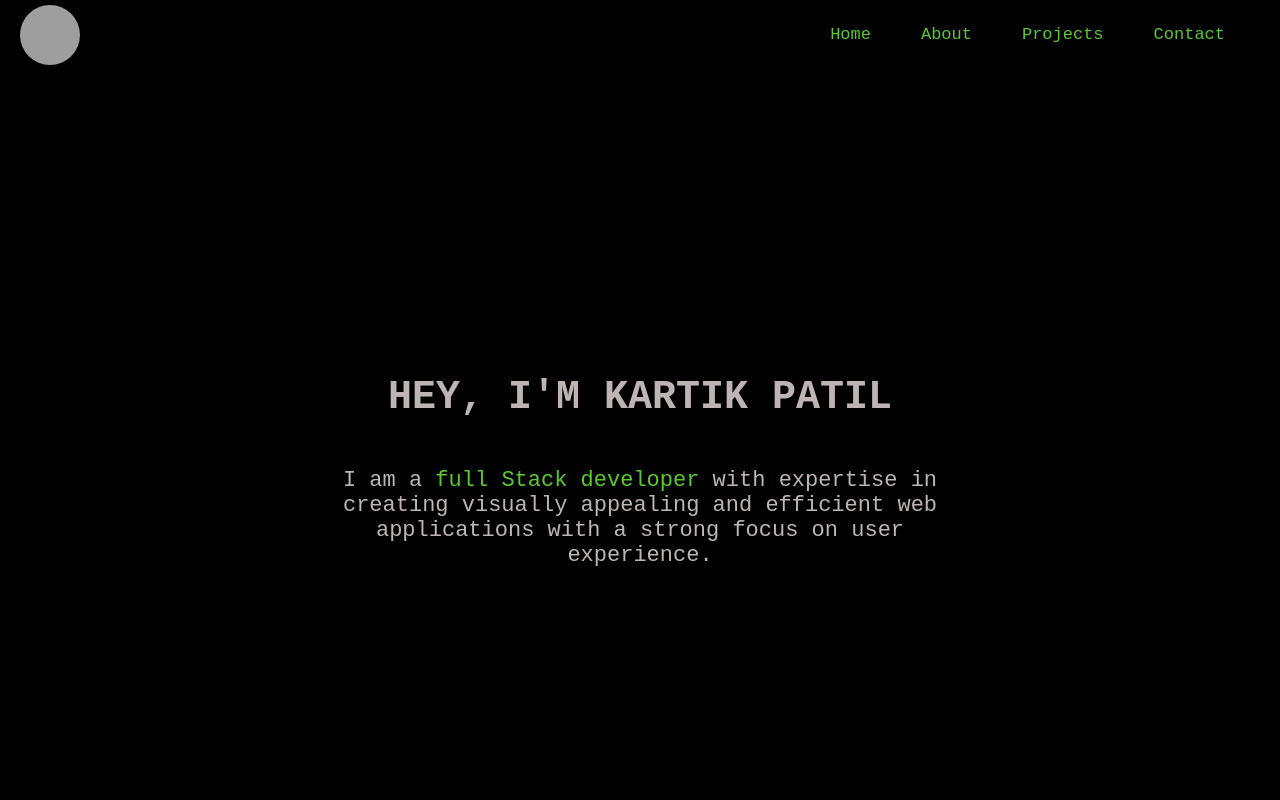
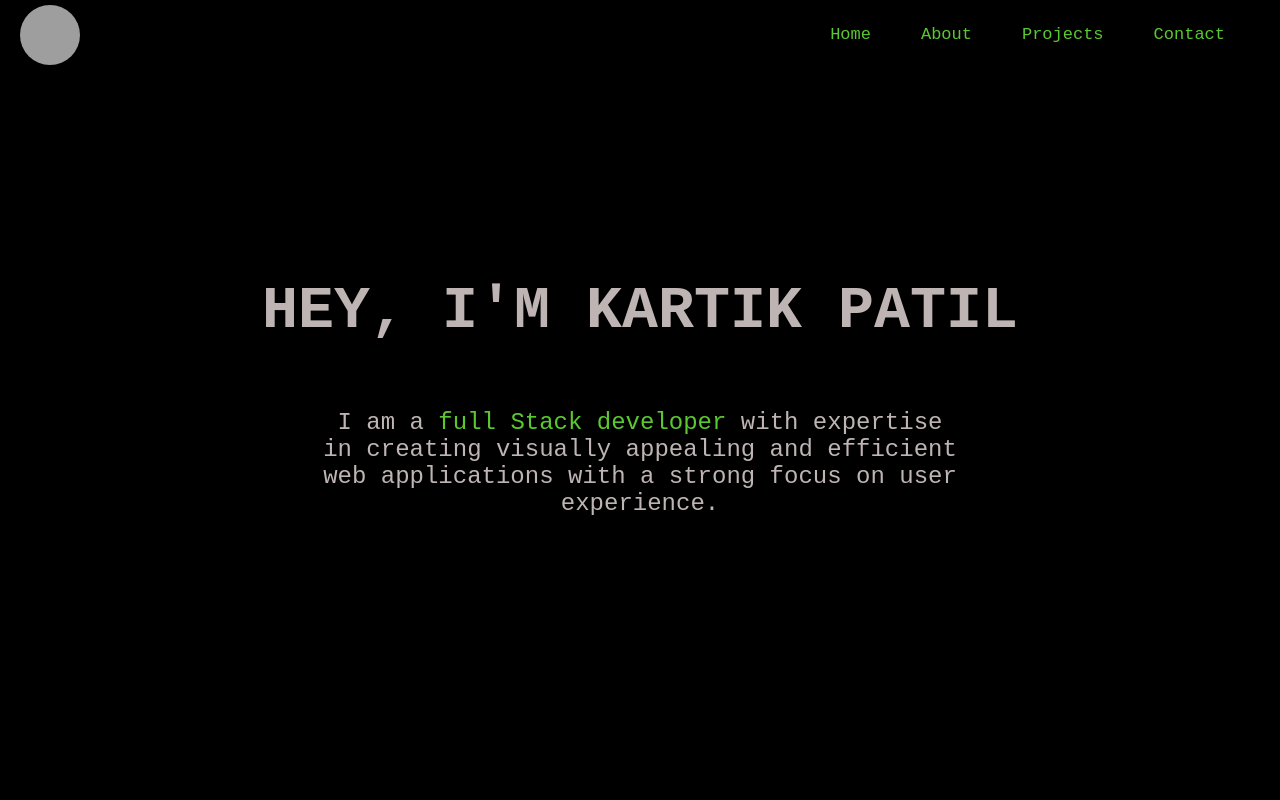
Before and after one commit to Kartik1745/portfolio, a React (Create React App) app: page / in a window 1280 px wide. Shown: the top 800 px of the page. Built offline with nearby package versions, Linux system fonts and the light colour scheme; grey boxes are pictures that could not be loaded.

Commit message:
Updating components and adding projects component

```diff
--- a/src/components/Home.css
+++ b/src/components/Home.css
@@ -1,22 +1,23 @@
 .Home{
-    height: 100vh;
-    width: 100%;
+    height: 80vh;
     display: flex;
     flex-direction: column;
     justify-content: center;
+    width: auto;
 }
 
 .home-title {
     font-family: 'Courier New', Courier, monospace;
-    font-size: 40px;
+    font-size: 60px;
     text-align: center;
     color: rgb(190, 180, 180);
 
 }
 
+
 .home-me{
     font-family: 'Courier New', Courier, monospace;
-    font-size: 22px;
+    font-size: 24px;
     width: 50%;
     margin: 0 auto;
     text-align: center;
--- a/src/components/Home.js
+++ b/src/components/Home.js
@@ -77,7 +77,7 @@ const Home = () => {
 
     return (
         <div id='home' className='Home'>
-            <h1 className='home-title'>HEY, I'M KARTIK PATIL</h1>
+            <h1 className='home-title'>HEY, I'M <span id='name-title'>KARTIK PATIL</span> </h1>
             <div className='home-me'>
                 <p className='home-me-text'>
                 I am a <span class="matrix-text">
--- /dev/null
+++ b/src/components/projects.css
@@ -0,0 +1,3 @@
+.projects{
+    color: aliceblue;
+}
--- /dev/null
+++ b/src/components/projects.js
@@ -0,0 +1,15 @@
+import './projects.css'
+
+const Projects = () => {
+    return (
+        <div className='projects'>
+            <div className='prj-blocks'>
+                <div id='one'></div>
+                <div id='two'></div>
+                <div id='three'></div>
+            </div>
+        </div>
+    );
+}
+
+export default Projects;
--- a/src/index.css
+++ b/src/index.css
@@ -5,9 +5,17 @@ body {
     sans-serif;
   -webkit-font-smoothing: antialiased;
   -moz-osx-font-smoothing: grayscale;
+  background-color: #000000;
 }
 
 code {
   font-family: source-code-pro, Menlo, Monaco, Consolas, 'Courier New',
     monospace;
+
 }
+
+@media only screen and (max-width: 767px) {
+  body {
+    width: 85vh;
+  }
+}
```
